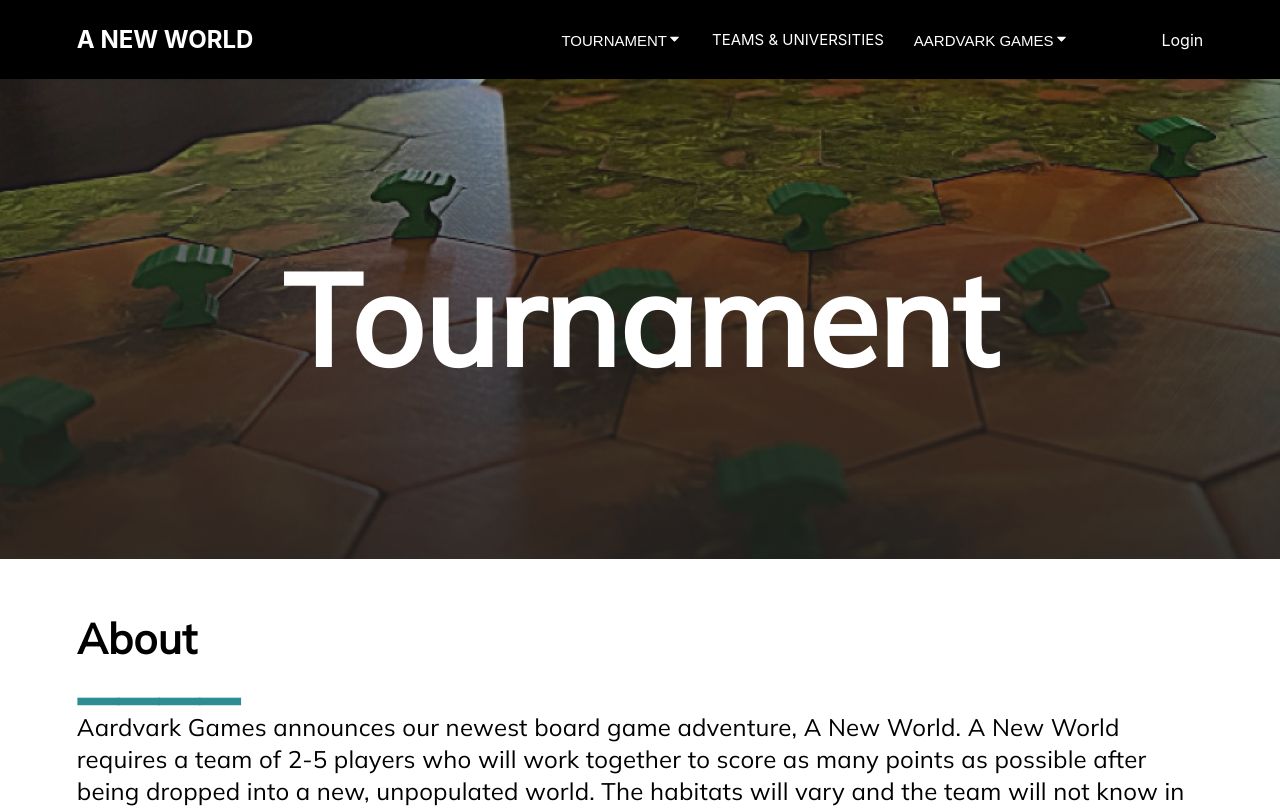
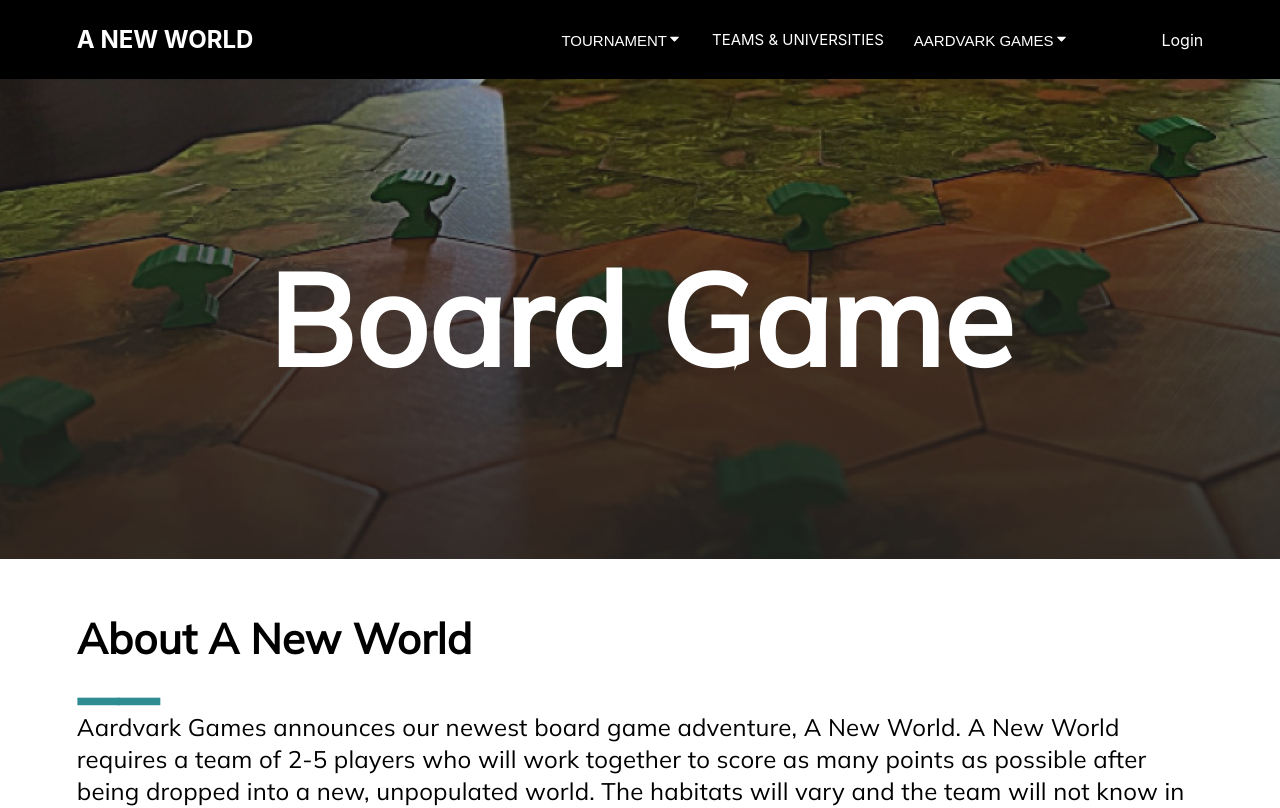
Before and after one commit to ISTE-500-501-TeamWatchHill/frontend, a React (Create React App) app: page /boardgame in a window 1280 px wide. Shown: the top 808 px of the page. Built offline with nearby package versions, Linux system fonts and the light colour scheme.

Commit message:
Small corrections

```diff
--- a/src/pages/aardvarkgames/boardgame/boardgame.js
+++ b/src/pages/aardvarkgames/boardgame/boardgame.js
@@ -10,13 +10,13 @@ const BoardGame = () => {
   return (
     <>
       <div className={`${globalStyles.h1_title_section} ${styles.background}`}>
-          <h1 className={globalStyles.h1_title}>Tournament</h1>
+          <h1 className={globalStyles.h1_title}>Board Game</h1>
       </div>
 
       <div className={`${globalStyles.body_margin} ${globalStyles.margin8_top_bottom}`}>
-          <h3 className={globalStyles.headline_text}>About</h3>
+          <h3 className={globalStyles.headline_text}>About A New World</h3>
 
-          <p className={`${globalStyles.green_bar} ${globalStyles.sub_header_spacer}`}>____</p>
+          <p className={`${globalStyles.green_bar} ${globalStyles.sub_header_spacer}`}>__</p>
 
           <p className={`${globalStyles.text} ${globalStyles.p} ${globalStyles.sub_text_spacer}`}>Aardvark Games announces our newest board game adventure, A New World. A New World requires a team of 2-5 players who will work together to score as many points as possible after being dropped into a new, unpopulated world. The habitats will vary and the team will not know in advance where they will land.</p>
           <p className={`${globalStyles.text} ${globalStyles.p} ${globalStyles.sub_text_spacer}`}>Environments could be a desert planet, an underwater location, a water world with scattered islands, an ice covered mountain range, or a jungle full of predatory animals and dangerous plant life. (Advance News! Expansion Pack 1 is in the design phase with additional worlds and resources!)</p>
@@ -26,7 +26,7 @@ const BoardGame = () => {
 
           <h3 className={globalStyles.headline_text}>Roles</h3>
 
-          <p className={`${globalStyles.green_bar} ${globalStyles.sub_header_spacer}`}>____</p>
+          <p className={`${globalStyles.green_bar} ${globalStyles.sub_header_spacer}`}>__</p>
 
           <p className={`${globalStyles.p} ${globalStyles.text} ${globalStyles.margin8_bottom}`}>Every team must designate the roles for each player prior to beginning play. If a team has fewer than five players, team members may assume more than one role.</p>
 
```
